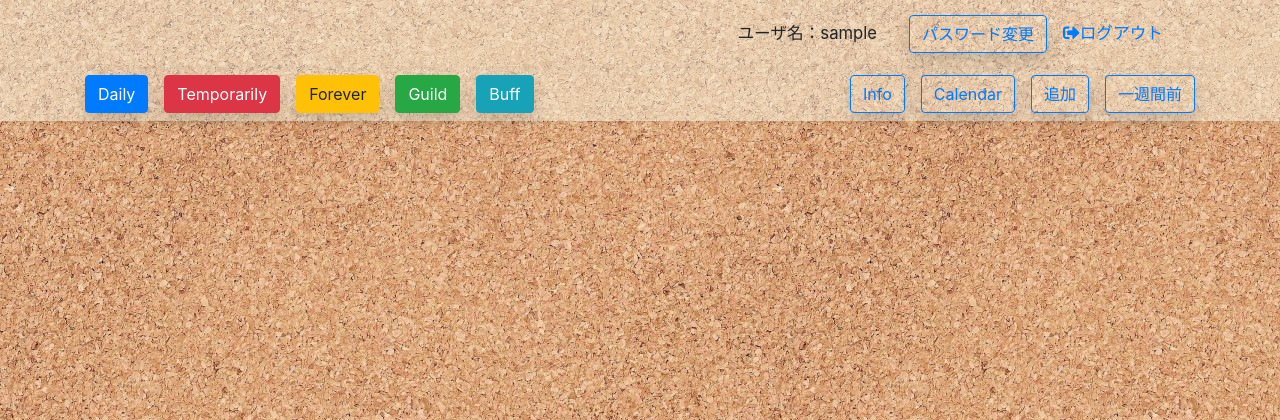
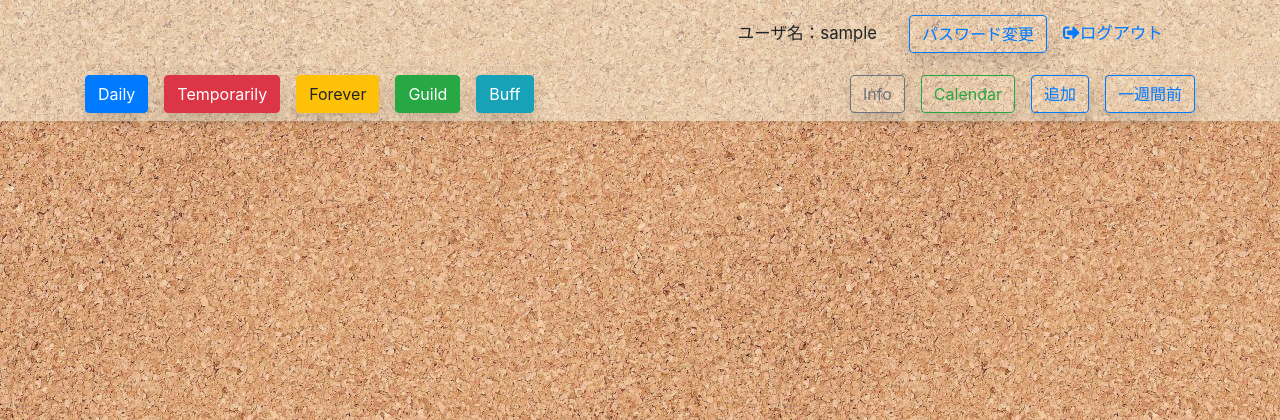
Before and after one commit to akithub/BD_EventViewer, a Django app: page /eventview/ in a window 1280 px wide. Shown: the top 420 px of the page. Run offline with Django 3.2, Linux system fonts and the light colour scheme; the visitor is signed in with stand-in values (Sample User, id 1); data comes from the database, SQL or seed files in the repository; data that the repository does not hold is empty; some libraries are stand-ins or nearby versions.

Commit message:
chg: ボタンの色変更

```diff
--- a/event_view/EventViewApp/templates/EventViewApp/event_view.html
+++ b/event_view/EventViewApp/templates/EventViewApp/event_view.html
@@ -14,10 +14,10 @@
       <label class="shadow mr-3 mb-0 btn btn-outline-info active" for="btn_buff">Buff</label>
     </div>
     <div class="d-flex align-items-center">
-      <button class="btn shadow ml-3 btn-outline-primary" id="info_btn">
+      <button class="btn shadow ml-3 btn-outline-secondary" id="info_btn">
         Info
       </button>
-      <button class="btn shadow ml-3 btn-outline-primary" onclick="location.href='/eventview/calendar'">
+      <button class="btn shadow ml-3 btn-outline-success" onclick="location.href='/eventview/calendar'">
         Calendar
       </button>
       <button class="btn shadow ml-3 btn-outline-primary" onclick="location.href='/eventview/add'">
```
